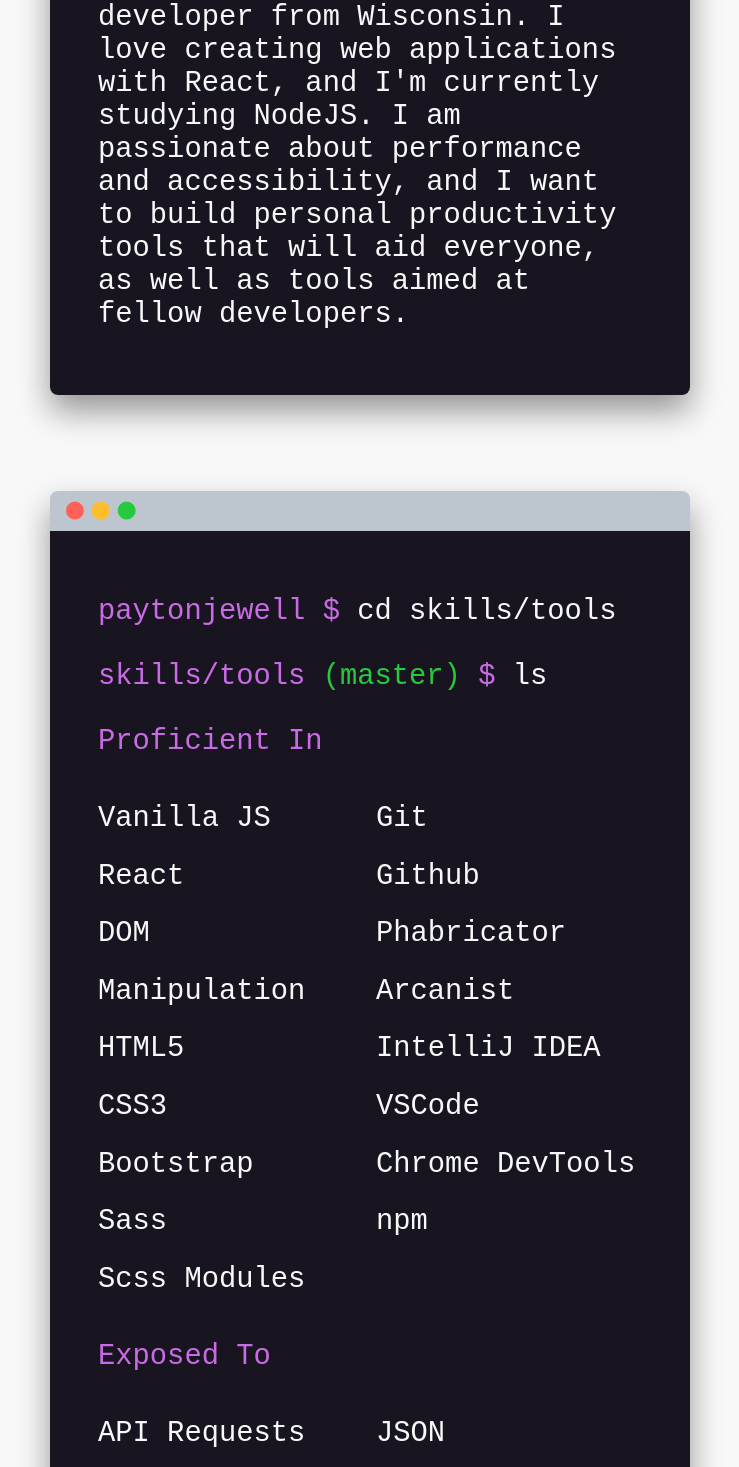
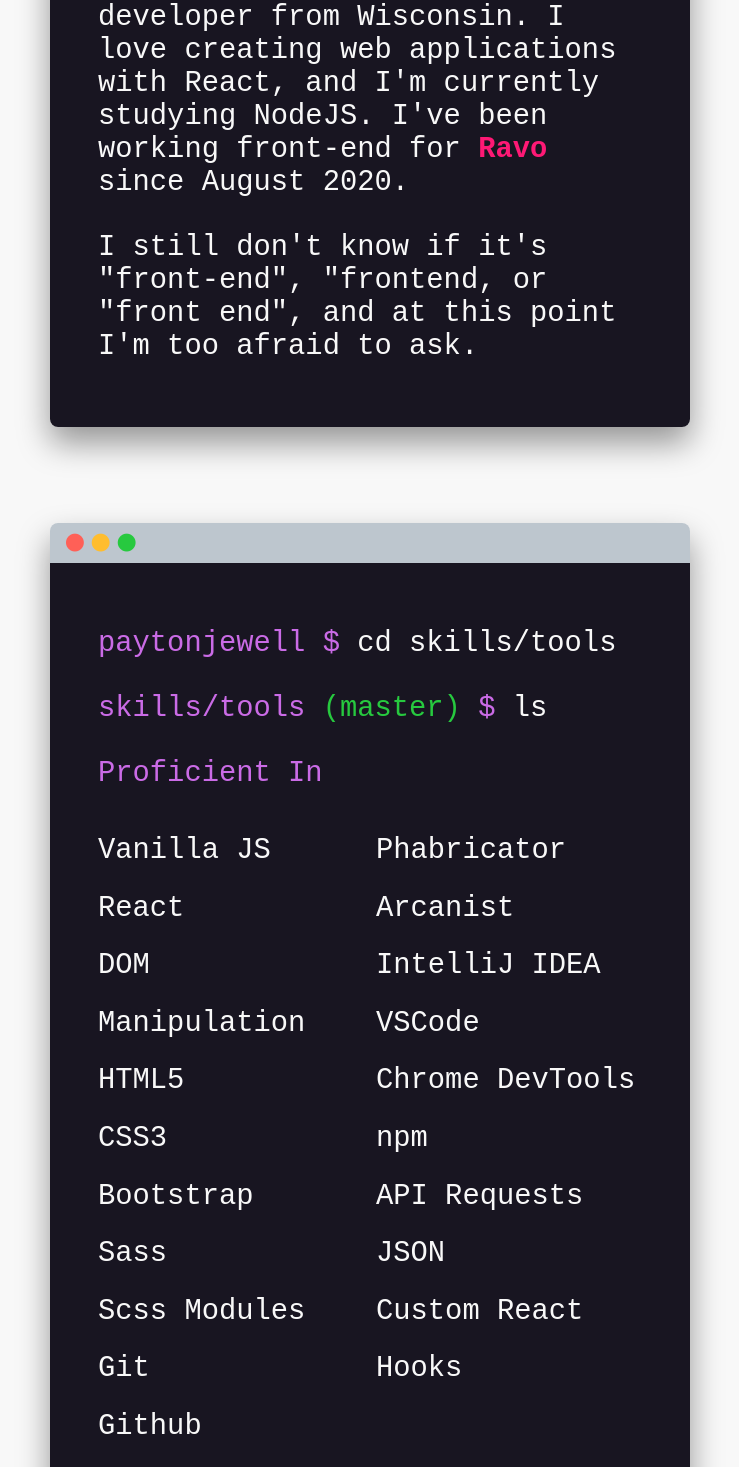
Before and after one commit to garbarok/ReactPortfolioTemplate, a React (Create React App) app: page /#/about in a window 1280 px wide. Shown: the part 363-1830 px from the top of the page, without its empty margins (270-1009 px from the left). Built offline with nearby package versions, Linux system fonts and the light colour scheme; the HTML template or start-up script is replaced by a standard one.

Commit message:
removed instagram, edited About page, updated date in footer

```diff
--- a/src/Components/About.js
+++ b/src/Components/About.js
@@ -17,9 +17,11 @@
                     <p><span className={Style.pink}>paytonjewell $</span> cat aboutpayton </p>
                     <p><span className={Style.pink}>aboutpayton <span className={Style.green}>(master)</span> $ </span>
                         Hello! I'm Payton, a front-end developer from Wisconsin. I love creating web
-                        applications with React, and I'm currently studying NodeJS. I am passionate about performance
-                        and accessibility, and I want to build personal productivity tools that will aid everyone, as
-                        well as tools aimed at fellow developers.
+                        applications with React, and I'm currently studying NodeJS. I've been working front-end for <a
+                            href={"https://ravo.io/"}>Ravo</a> since August 2020.
+                    </p>
+                    <p>I still don't know if it's "front-end",
+                        "frontend, or "front end", and at this point I'm too afraid to ask.
                     </p>
                 </div>
             </div>
@@ -32,7 +34,8 @@
                 </div>
                 <div className={Style.window}>
                     <p><span className={Style.pink}>paytonjewell $</span> cd skills/tools</p>
-                    <p><span className={Style.pink}>skills/tools <span className={Style.green}>(master)</span> $</span> ls</p>
+                    <p><span className={Style.pink}>skills/tools <span
+                        className={Style.green}>(master)</span> $</span> ls</p>
                     <p className={Style.pink}> Proficient In</p>
                     <ul className={Style.skills}>
                         <li>Vanilla JS</li>
@@ -51,12 +54,14 @@
                         <li>VSCode</li>
                         <li>Chrome DevTools</li>
                         <li>npm</li>
+                        <li>API Requests</li>
+                        <li>JSON</li>
+                        <li>Custom React Hooks</li>
                     </ul>
                     <p className={Style.pink}> Exposed To</p>
                     <ul className={Style.skills}>
-                        <li>API Requests</li>
-                        <li>JSON</li>
-
+                        <li>Node.js</li>
+                        <li>Express.js</li>
                     </ul>
                 </div>
             </div>
@@ -70,7 +75,8 @@
                 </div>
                 <div className={Style.window}>
                     <p><span className={Style.pink}>paytonjewell $</span> cd hobbies/interests</p>
-                    <p><span className={Style.pink}>hobbies/interests <span className={Style.green}>(master)</span> $</span> ls</p>
+                    <p><span className={Style.pink}>hobbies/interests <span
+                        className={Style.green}>(master)</span> $</span> ls</p>
                     <ul>
                         <li><span className={Style.emoji}>📖</span>reading</li>
                         <li><span className={Style.emoji}>🎨</span>digital art</li>
--- a/src/Components/About.module.scss
+++ b/src/Components/About.module.scss
@@ -48,6 +48,10 @@
   @media only screen and (min-width: 940px) {
   padding: 2rem 3rem;
   }
+  a, a:visited {
+    animation: changeColors 3s infinite;
+    font-weight: bold;
+  }
   p, li {
     font-size: 1.5rem;
     font-family: 'Courier New', Courier, monospace;
@@ -59,6 +63,21 @@
   }
   .pink {
     color: $pink;
+  }
+}
+
+@keyframes changeColors {
+  0% {
+    color: #50E3C2;
+  }
+  33.3% {
+    color: #A01DE3;
+  }
+  66.6% {
+    color: #FE1975;
+  }
+  100% {
+    color: #50E3C2;
   }
 }
 
--- a/src/Components/BaseLayout.js
+++ b/src/Components/BaseLayout.js
@@ -20,7 +20,7 @@
             <Main />
             <footer>
                 <p>Made with &hearts; by Payton Jewell</p>
-                <p>&copy; 2020</p>
+                <p>&copy; 2021</p>
             </footer>
         </div>
     )
--- a/src/Components/Home.js
+++ b/src/Components/Home.js
@@ -16,11 +16,10 @@
                     </a>
                     <a href="https://github.com/paytonjewell?tab=repositories" target="_blank"
                        rel="noopener noreferrer">
-                        <li><span aria-label="computer laptop" role="img" className={Style.emoji}>💻</span> vanilla
-                            javascript & react
+                        <li><span aria-label="computer laptop" role="img" className={Style.emoji}>💻</span> reactJS
                         </li>
                     </a>
-                    <a href="https://solveandcreate.com/portfolio/ravo/" target="_blank"
+                    <a href="https://ravo.io/" target="_blank"
                        rel="noopener noreferrer">
                         <li><span aria-label="briefcase" role="img" className={Style.emoji}>💼</span> working front-end
                             at Ravo
@@ -29,7 +28,7 @@
                     <a href="https://user-images.githubusercontent.com/18350557/94314005-5c9f6e00-ff45-11ea-86a1-5db9e1371750.jpg"
                        target="_blank"
                        rel="noopener noreferrer">
-                        <li><span aria-label="cat" role="img" className={Style.emoji}>🐱</span> cat-lover</li>
+                        <li><span aria-label="cat" role="img" className={Style.emoji}>🐱</span> cat mom</li>
                     </a>
                     <a href="mailto:paytontaylor96@gmail.com?subject=Let's work on something together!">
                         <li><span aria-label="envelope" role="img"
@@ -47,10 +46,6 @@
                        rel="noopener noreferrer" href="https://www.facebook.com/paytontjewell"><i
                         className="fa fa-facebook" aria-hidden="true"/></a>
                     <a target="_blank"
-                       rel="noopener noreferrer" href="https://www.instagram.com/paytontjewell/"><i
-                        className="fa fa-instagram"
-                        aria-hidden="true"/></a>
-                    <a target="_blank"
                        rel="noopener noreferrer" href="https://www.linkedin.com/in/payton-jewell/"><i
                         className="fa fa-linkedin"
                         aria-hidden="true"/></a>
--- a/src/Components/Home.module.scss
+++ b/src/Components/Home.module.scss
@@ -62,7 +62,7 @@
   height: 30vh;
   border-radius: 50%;
   background: linear-gradient(to bottom right, $pink, $purple);
-  padding: 0.5rem;
+  padding: .75rem;
   opacity: 0.9;
   transition: opacity 700ms;
   margin-bottom: 1rem;
```
Also changed, not shown: 1 other file (tests, documents, lock files or other folders).
